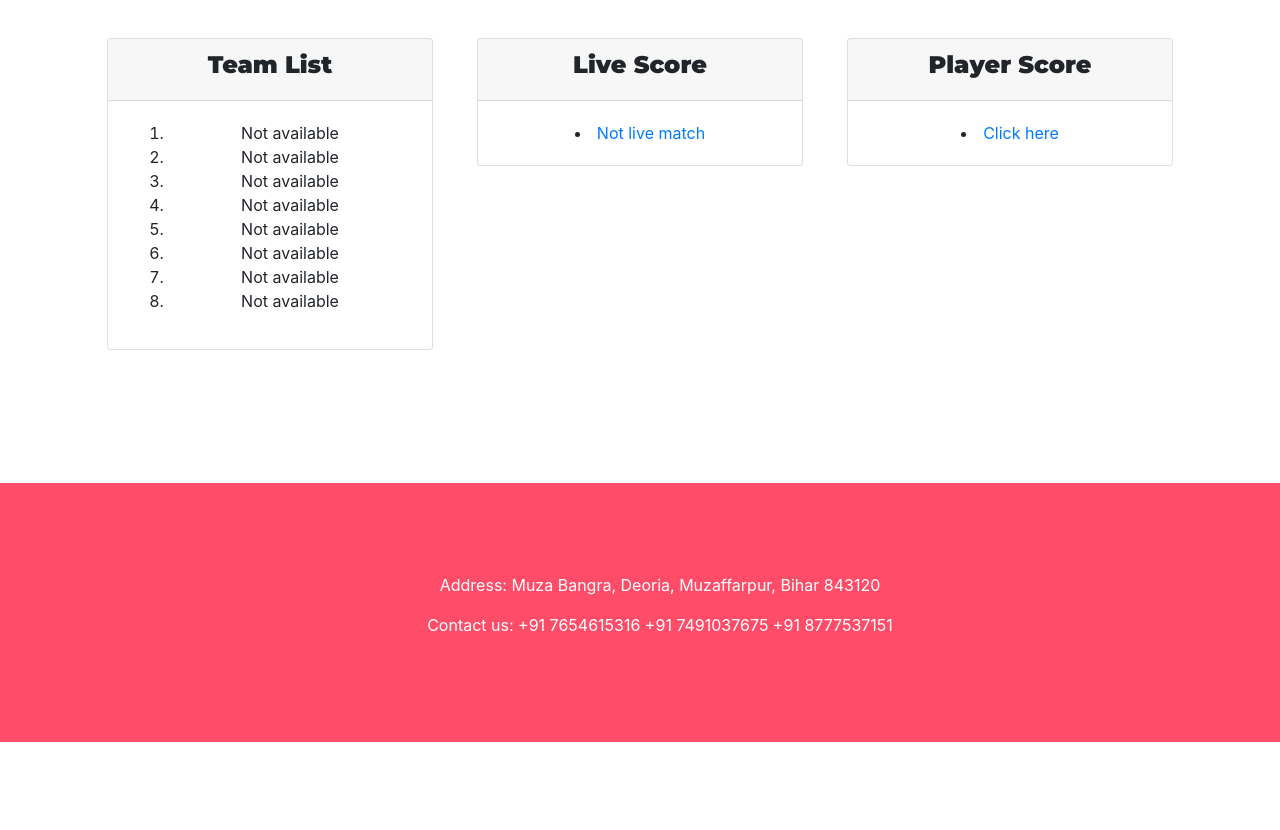
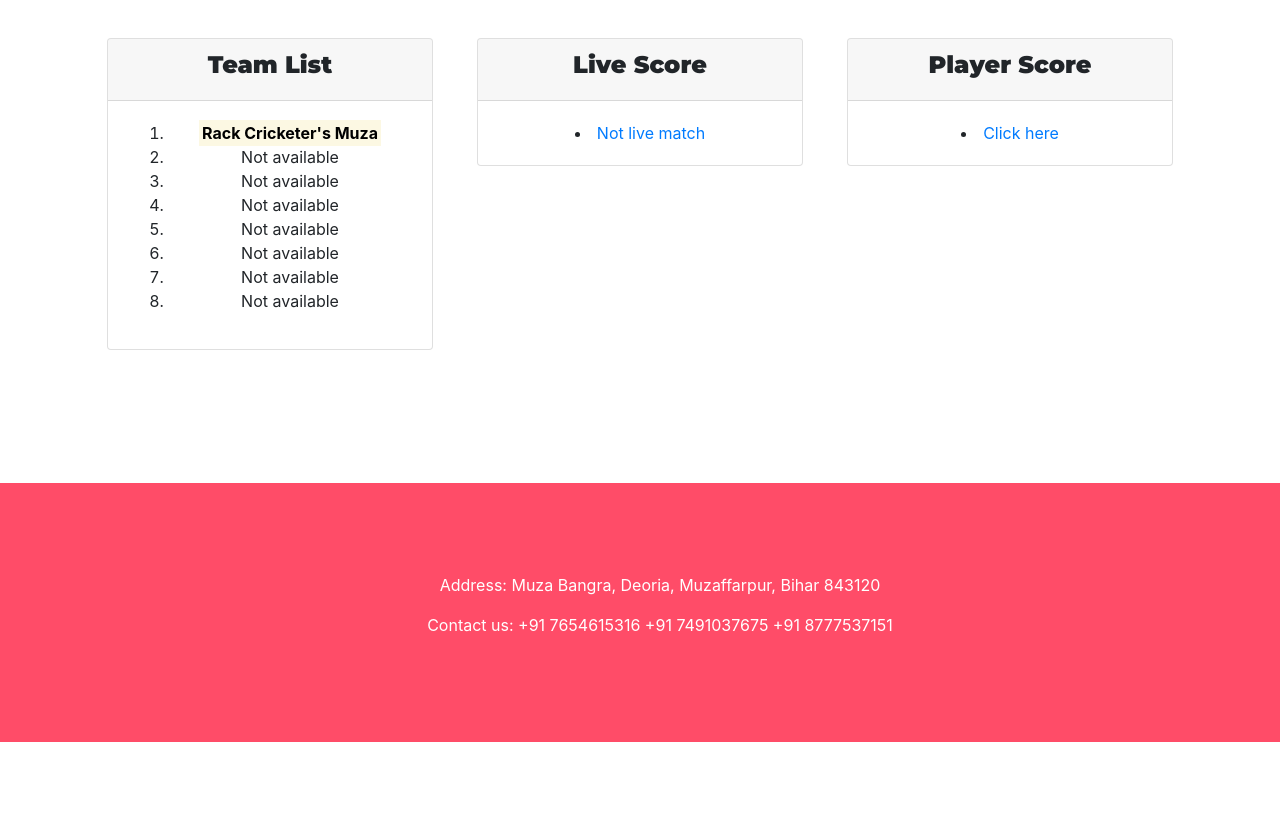
Before and after one commit to DevManishKumar/LED-MPL--muza-cricket-club, a plain HTML site: page index.html in a window 1280 px wide. Shown: the part 4386-5216 px from the top of the page. Drawn offline with nearby package versions, Linux system fonts and the light colour scheme.

Commit message:
Update index.html

```diff
--- a/index.html
+++ b/index.html
@@ -180,7 +180,7 @@
           <p>Unlimited App Usage</p>
           <button class="btn btn-lg btn-block btn-outline-dark" type="button">Sign Up</button> -->
           <ol>
-            <li>Not available</li>
+            <li><b><mark>Rack Cricketer's Muza</mark></b></li>
             <li>Not available</li>
             <li>Not available</li>
             <li>Not available</li>
@@ -215,6 +215,7 @@
           <h3>Player Score</h3>
           </div>
           <div class="card-body">
+
             <!-- <h2>$99 / mo</h2>
             <p>Pirority Listing</p>
             <p>Unlimited Matches</p>
```
